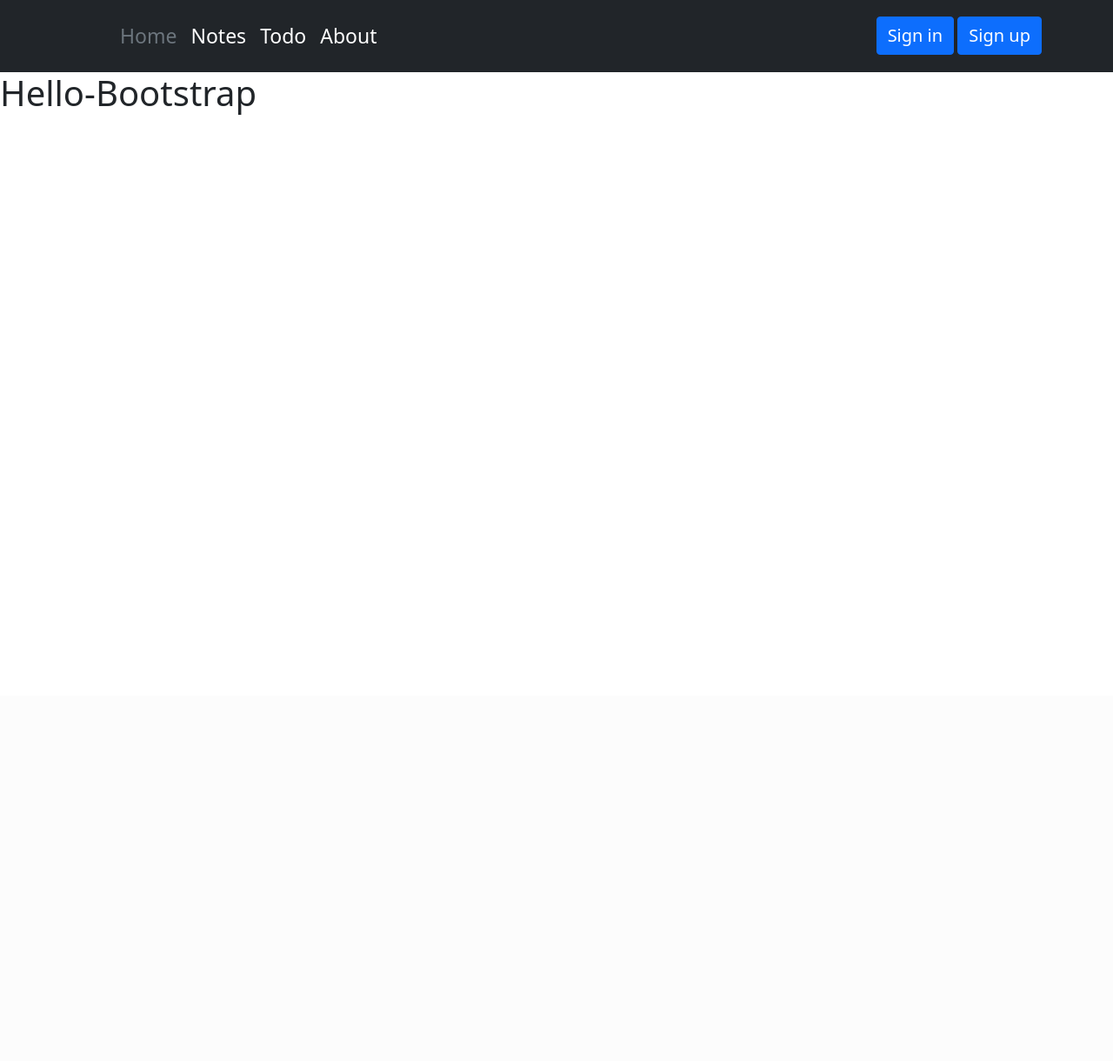
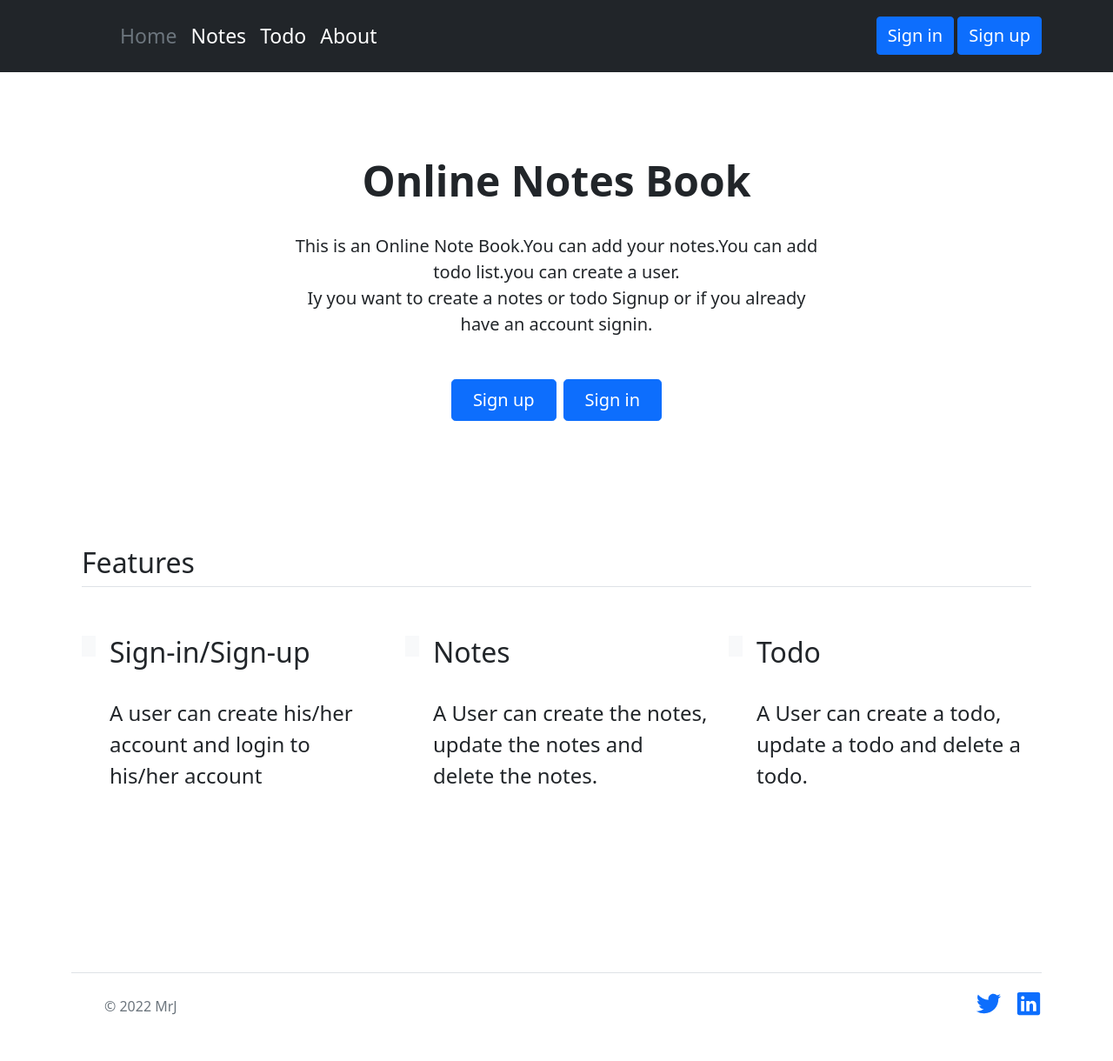
Before and after one commit to jayashankardevarapalli/ONB, a Django app: page / in a window 1280 px wide. Shown: the whole page at 87% size. Before the commit the page ends 132 px from the top, so only its background shows below. Run offline with Django 3.2, Linux system fonts and the light colour scheme; some libraries are stand-ins or nearby versions.

Commit message:
DB Reset

```diff
--- a/templates/index.html
+++ b/templates/index.html
@@ -87,8 +87,131 @@
         </div>
       </div>
     </header>
-    <h1>Hello-Bootstrap</h1>
+    <div class="px-4 py-5 my-5 text-center">
+      <h1 class="display-5 fw-bold">Online Notes Book</h1>
+      <br />
+      <div class="col-lg-6 mx-auto">
+        <p class="lead mb-4">
+          This is an Online Note Book.You can add your notes.You can add todo
+          list.you can create a user.<br />
+          Iy you want to create a notes or todo Signup or if you already have an
+          account signin.
+        </p>
+        <br />
+        <div class="d-grid gap-2 d-sm-flex justify-content-sm-center">
+          <a
+            href="/signup/"
+            style="font-size: 20px"
+            class="btn btn-primary btn-lg px-4 gap-3"
+            >Sign up</a
+          >
+          <a
+            href="/signin/"
+            style="font-size: 20px"
+            class="btn btn-primary btn-lg px-4 gap-3"
+            >Sign in</a
+          >
+        </div>
+      </div>
+    </div>
+    <div class="container px-4 py-5" id="hanging-icons">
+      <h2 class="pb-2 border-bottom">Features</h2>
+      <div class="row g-4 py-5 row-cols-1 row-cols-lg-3">
+        <div class="col d-flex align-items-start">
+          <div class="icon-square bg-light text-dark flex-shrink-0 me-3">
+            <svg class="bi" width="1em" height="1em">
+              <use xlink:href="#toggles2" />
+            </svg>
+          </div>
+          <div>
+            <h2>Sign-in/Sign-up</h2>
+            <br />
+            <p style="font-size: 24px">
+              A user can create his/her account and login to his/her account
+            </p>
+          </div>
+        </div>
+        <div class="col d-flex align-items-start">
+          <div class="icon-square bg-light text-dark flex-shrink-0 me-3">
+            <svg class="bi" width="1em" height="1em">
+              <use xlink:href="#cpu-fill" />
+            </svg>
+          </div>
+          <div>
+            <h2>Notes</h2>
+            <br />
+            <p style="font-size: 24px">
+              A User can create the notes, update the notes and delete the
+              notes.
+            </p>
+          </div>
+        </div>
+        <div class="col d-flex align-items-start">
+          <div class="icon-square bg-light text-dark flex-shrink-0 me-3">
+            <svg class="bi" width="1em" height="1em">
+              <use xlink:href="#tools" />
+            </svg>
+          </div>
+          <div>
+            <h2>Todo</h2>
+            <br />
+            <p style="font-size: 24px">
+              A User can create a todo, update a todo and delete a todo.
+            </p>
+          </div>
+        </div>
+      </div>
+    </div>
+    <br />
+    <br />
+    <br />
+    <div class="container">
+      <footer
+        class="d-flex flex-wrap justify-content-between align-items-center py-3 my-4 border-top"
+      >
+        <div class="col-md-4 d-flex align-items-center">
+          <a
+            href="/"
+            class="mb-3 me-2 mb-md-0 text-muted text-decoration-none lh-1"
+          >
+            <svg class="bi" width="30" height="24">
+              <use xlink:href="#bootstrap" />
+            </svg>
+          </a>
+          <span class="text-muted">&copy; 2022 MrJ</span>
+        </div>
 
+        <ul class="nav col-md-4 justify-content-end list-unstyled d-flex">
+          <li class="ms-3">
+            <a
+              class="Social-media"
+              style="font-size: 30px"
+              href="https://twitter.com/MrJayashankar"
+            >
+              <ion-icon name="logo-twitter"></ion-icon>
+            </a>
+          </li>
+          <li class="ms-3">
+            <a
+              class="Social-media"
+              style="font-size: 30px"
+              href="https://www.linkedin.com/in/devarapalli-jaya-shankar-kumar-530464230/"
+            >
+              <ion-icon name="logo-linkedin"></ion-icon>
+            </a>
+          </li>
+        </ul>
+      </footer>
+    </div>
+
+    <script
+      type="module"
+      src="https://unpkg.com/ionicons@5.5.2/dist/ionicons/ionicons.esm.js"
+    ></script>
+    <script
+      nomodule
+      src="https://unpkg.com/ionicons@5.5.2/dist/ionicons/ionicons.js"
+    ></script>
     <script
       src="https://cdn.jsdelivr.net/npm/bootstrap@5.1.3/dist/js/bootstrap.bundle.min.js"
       integrity="sha384-ka7Sk0Gln4gmtz2MlQnikT1wXgYsOg+OMhuP+IlRH9sENBO0LRn5q+8nbTov4+1p"
```
Also changed, not shown: db.sqlite3.
